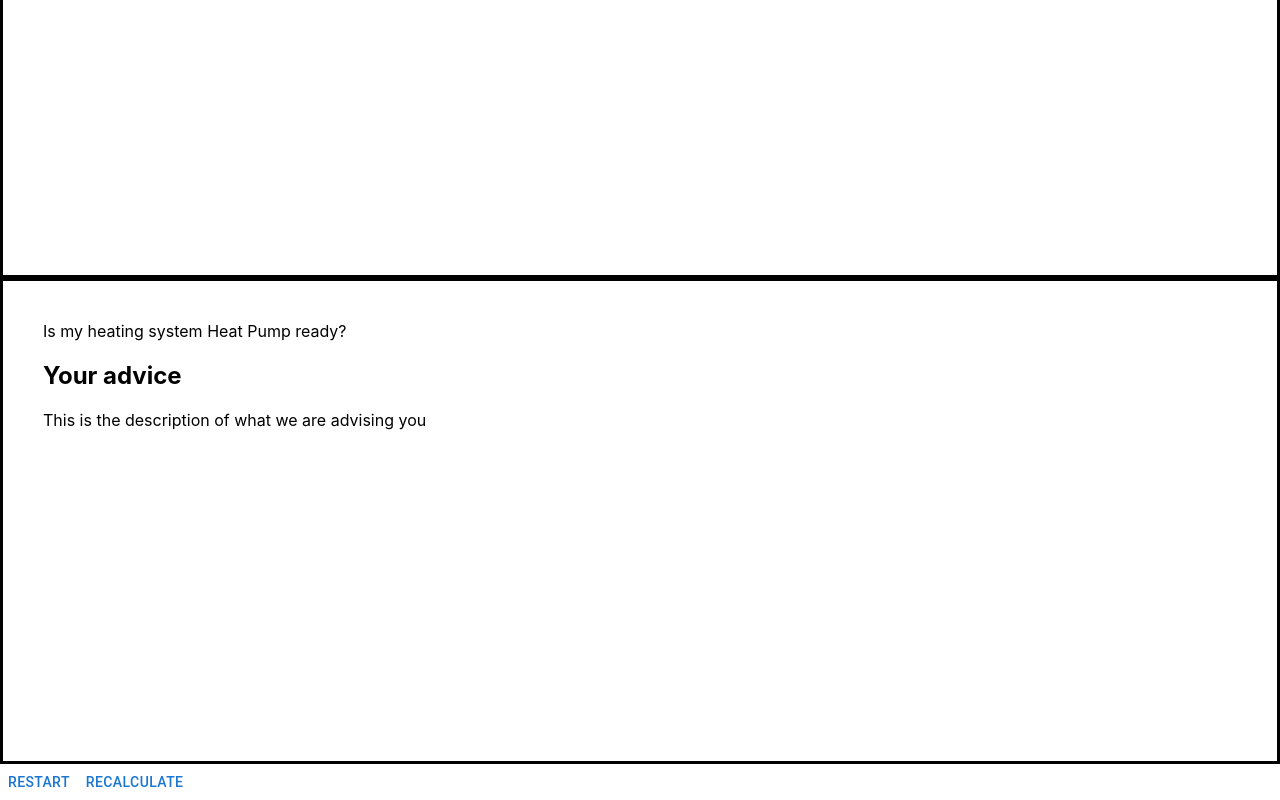
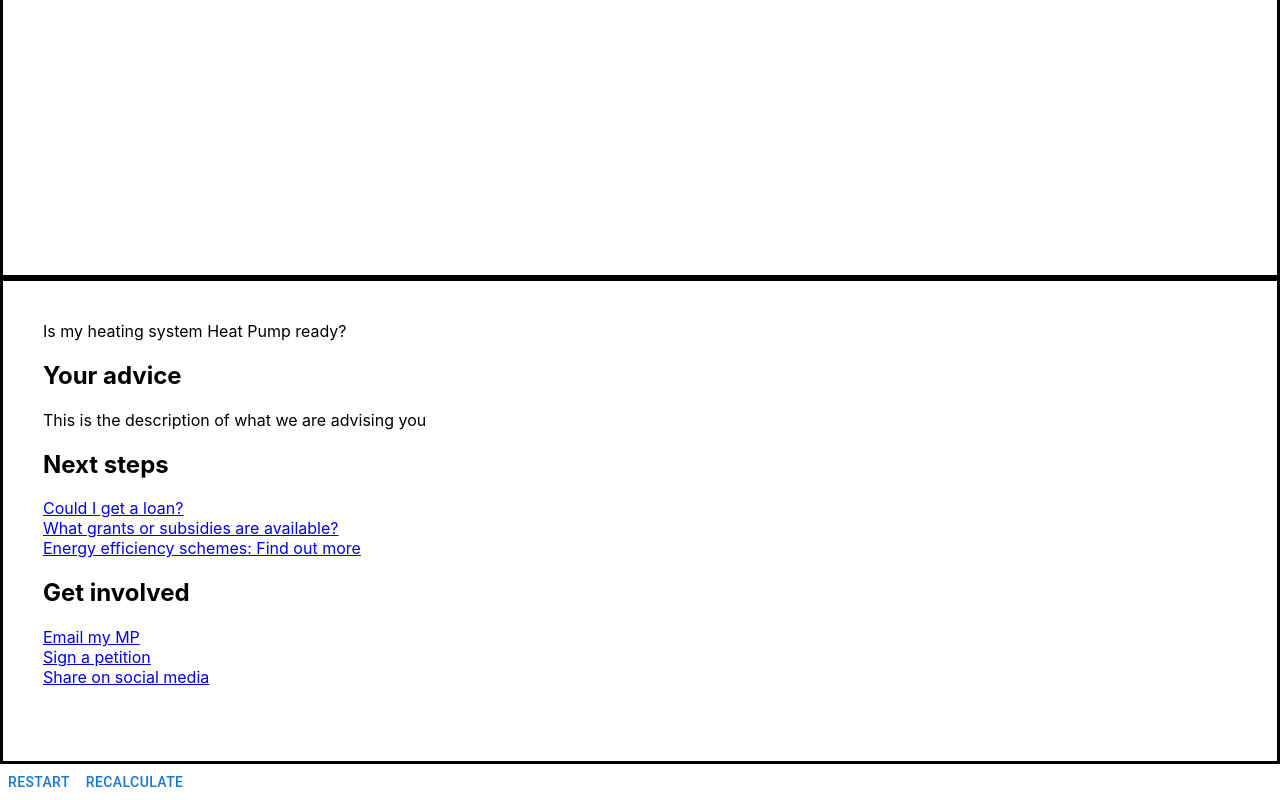
Before and after one commit to laura-murria-nesta/starter-fe-ml-react-ts, a React (Create React App) app: page / in a window 1280 px wide. Both pictures are taken after a click on the button "Submit". Shown: the part 277-1077 px from the top of the page. Built offline with nearby package versions, Linux system fonts and the light colour scheme.

Commit message:
Include simple next steps, get involved/activism

```diff
--- a/src/adviseHPReady.ts
+++ b/src/adviseHPReady.ts
@@ -8,8 +8,14 @@ export type InputParams = {
 
 export type HPReadyAdvice = {
     adviceCode: number,
+    nextSteps: number[],
+    activismActions: number[],
 }
 
 export const advise = (input: InputParams): HPReadyAdvice => {
-    return {adviceCode: 1} as HPReadyAdvice;
+    return {
+        nextSteps: [1,2,3],
+        adviceCode: 1,
+        activismActions: [ 2,3 ]
+    } as HPReadyAdvice;
 };
--- a/src/report/HPReadyReport.tsx
+++ b/src/report/HPReadyReport.tsx
@@ -24,14 +24,66 @@ const adviceContent = [
     },
 ]
 
+const nextSteps = [
+    {
+        nextStepsCode: 1,
+        linkText: 'Could I get a loan?',
+        linkUrl: 'www.nesta.org.uk/hp-loans'
+    },
+    {
+        nextStepsCode: 2,
+        linkText: 'What grants or subsidies are available?',
+        linkUrl: 'www.nesta.org.uk/subsidies'
+    },
+    {
+        nextStepsCode: 3,
+        linkText: 'Energy efficiency schemes: Find out more',
+        linkUrl: 'www.est.org.uk'
+    },
+]
+
+const activismActions = [
+    {
+        nextStepsCode: 1,
+        linkText: 'Email my MP',
+        linkUrl: 'www.gov.uk'
+    },
+    {
+        nextStepsCode: 2,
+        linkText: 'Sign a petition',
+        linkUrl: 'www.change.org.uk'
+    },
+    {
+        nextStepsCode: 3,
+        linkText: 'Share on social media',
+        linkUrl: 'www.twitter.com'
+    },
+]
+
 
 export function HPReadyReport(props: { advice: HPReadyAdvice }) {
     const adviceText = adviceContent.filter((item) => item.adviceCode === props.advice.adviceCode)[0];
+    const nextStepsLinks = nextSteps.filter((item) => props.advice.nextSteps.includes(item.nextStepsCode))
+    const activismLinks = activismActions.filter((item) => props.advice.nextSteps.includes(item.nextStepsCode))
     // TODO - handle code not found
     return (
         <Grid>
             <h2>{adviceText.adviceHeading}</h2>
             <p>{adviceText.adviceDescription}</p>
+            <div>
+            <h2>Next steps</h2>
+            {nextStepsLinks.map((i) => (
+                <div key={`next-steps-${i}`}>
+                    <a href={i.linkUrl}>{i.linkText}</a>
+                </div>
+            ))}
+            <h2>Get involved</h2>
+            {activismLinks.map((j) => (
+                <div key={`activism-${j}`}>
+                    <a href={j.linkUrl}>{j.linkText}</a>
+                </div>
+            ))}
+            </div>
         </Grid>
     );
 }
```
